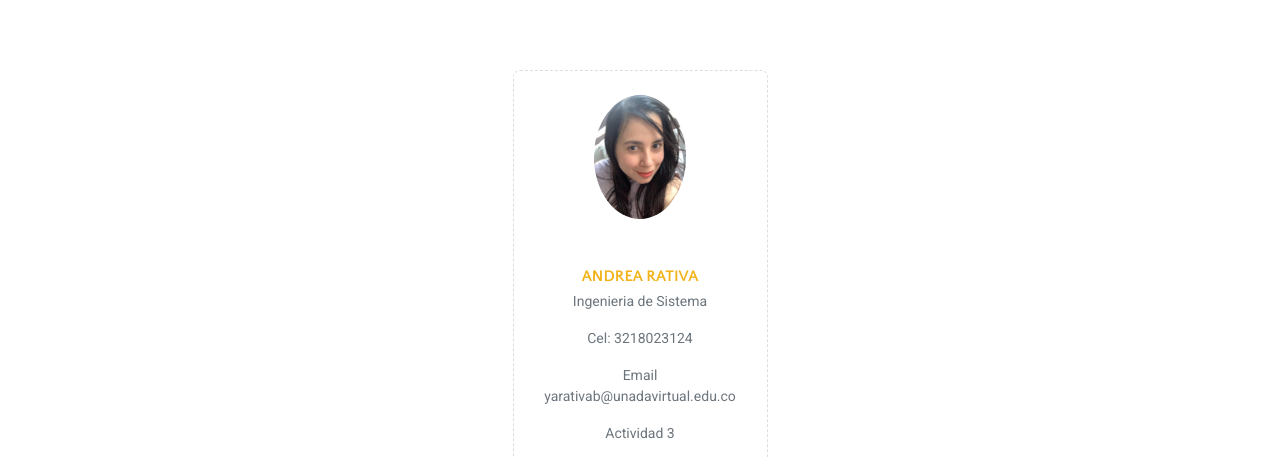
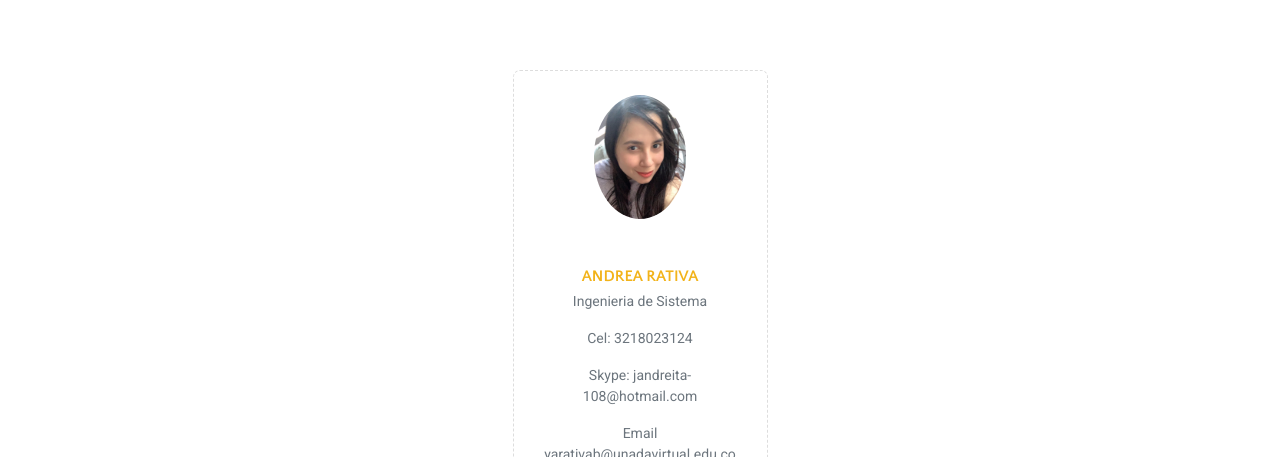
Before and after one commit to andrea1108/DSW-andreaRativa, a plain HTML site: page autor.html in a window 1280 px wide. Shown: the part 254-711 px from the top of the page. Drawn offline with Linux system fonts and the light colour scheme.

Commit message:
fase 3.2

```diff
--- a/autor.html
+++ b/autor.html
@@ -119,6 +119,7 @@
                                 <h6 class="team-name text-uppercase text-custom mb-1">Andrea Rativa</h6>
                                 <p class="team-work text-muted">Ingenieria de Sistema</p>
                                 <p class="team-work text-muted">Cel: 3218023124</p>
+                                <p class="team-work text-muted">Skype: jandreita-108@hotmail.com</p>
                                 <p class="team-work text-muted">Email yarativab@unadavirtual.edu.co</p>
                                 <p class="team-work text-muted">Actividad 3</p>
                             </div>
```
